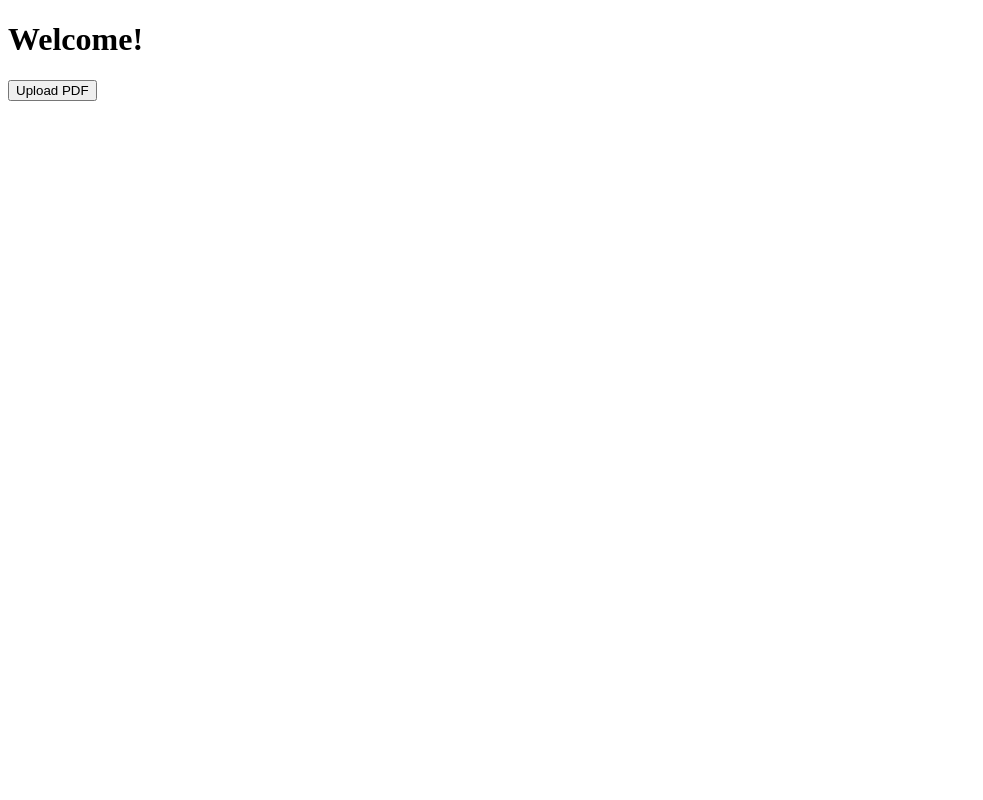
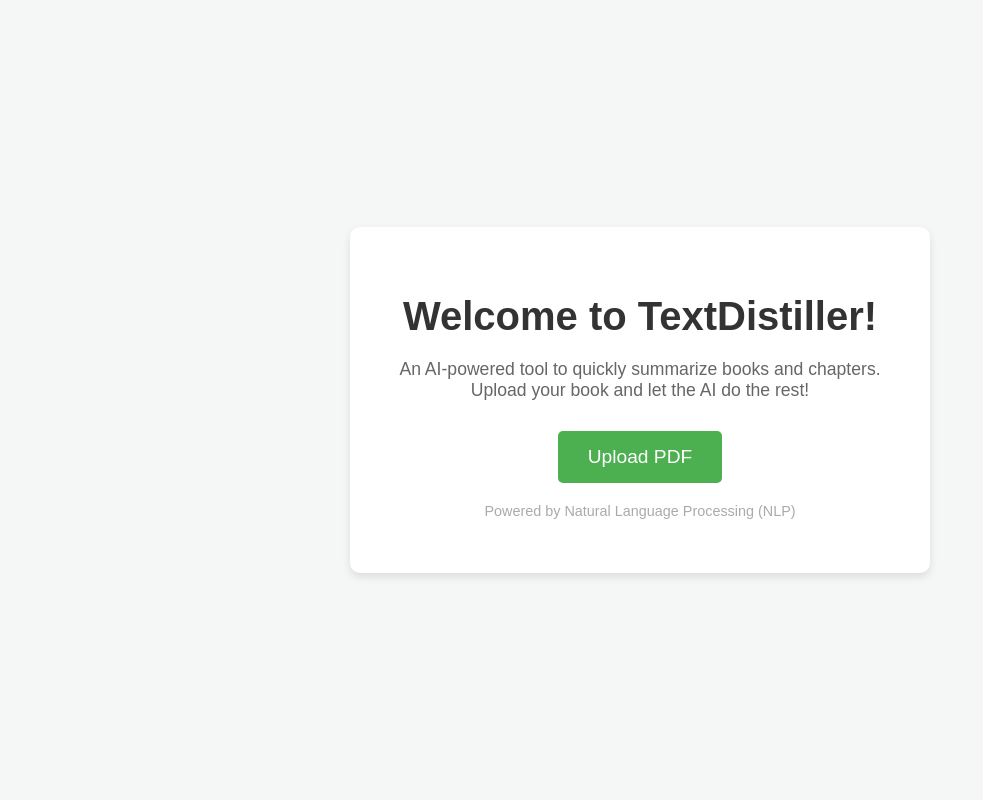
Before and after one commit to Anjanikumar98/TextDistiller, a Flask app: template templates/main_page.html in a window 1280 px wide. Shown: the whole page, without its empty margins (0-983 px from the left). Run offline with Flask 2, Linux system fonts and the light colour scheme; the template is opened without the code that fills it, so the values that code supplies are empty.

Commit message:
Complete the project

```diff
--- a/bsCLI.py
+++ b/bsCLI.py
@@ -2,14 +2,12 @@ from preprocess import *
 import argparse
 import os
 from shutil import copyfile
-
 
 def dir_path(path):
     if os.path.exists(path):
         return path
     else:
         raise argparse.ArgumentTypeError(f"readable_dir:{path} is not a valid path")
-
 
 if __name__ == '__main__':
     parser = argparse.ArgumentParser(description='Enter path of PDF file to summarize')
--- a/imports.py
+++ b/imports.py
@@ -8,6 +8,7 @@ import shutil
 import smtplib
 import sys
 import torch
+
 
 from email import encoders
 from email.mime.base import MIMEBase
--- a/static/styles/styles.css
+++ b/static/styles/styles.css
@@ -4,9 +4,9 @@ a {
 }
 
 .row-header {
-  padding: 0px auto;
-  text-align:center;
-  align:center;
+    padding: 0px auto;
+    text-align:center;
+    text-align: center;
 }
 
 @media screen and (max-width: 600px) {
--- a/templates/main_page.html
+++ b/templates/main_page.html
@@ -2,10 +2,72 @@
 <html lang="en">
 <head>
     <meta charset="UTF-8">
-    <title>Title</title>
+    <meta name="viewport" content="width=device-width, initial-scale=1.0">
+    <title>TextDistiller - AI-Powered Book Summarizer</title>
+    <style>
+        body {
+            font-family: Arial, sans-serif;
+            background-color: #f4f7f6;
+            display: flex;
+            justify-content: center;
+            align-items: center;
+            height: 100vh;
+            margin: 0;
+        }
+
+        .container {
+            text-align: center;
+            padding: 40px;
+            border-radius: 10px;
+            background-color: #ffffff;
+            box-shadow: 0 4px 8px rgba(0, 0, 0, 0.1);
+            width: 100%;
+            max-width: 500px;
+        }
+
+        h1 {
+            font-size: 2.5em;
+            color: #333;
+            margin-bottom: 20px;
+        }
+
+        .button {
+            background-color: #4CAF50;
+            color: white;
+            border: none;
+            padding: 15px 30px;
+            text-align: center;
+            font-size: 1.2em;
+            cursor: pointer;
+            border-radius: 5px;
+            transition: background-color 0.3s ease;
+        }
+
+        .button:hover {
+            background-color: #45a049;
+        }
+
+        .description {
+            font-size: 1.1em;
+            color: #666;
+            margin-bottom: 30px;
+        }
+
+        .footer {
+            font-size: 0.9em;
+            color: #aaa;
+            margin-top: 20px;
+        }
+    </style>
 </head>
 <body>
-        <h1>Welcome!</h1>
-        <button>Upload PDF</button>
+
+    <div class="container">
+        <h1>Welcome to TextDistiller!</h1>
+        <p class="description">An AI-powered tool to quickly summarize books and chapters. Upload your book and let the AI do the rest!</p>
+        <button class="button">Upload PDF</button>
+        <p class="footer">Powered by Natural Language Processing (NLP)</p>
+    </div>
+
 </body>
 </html>
```
Also changed, not shown: model.py (+6 -10 lines).
